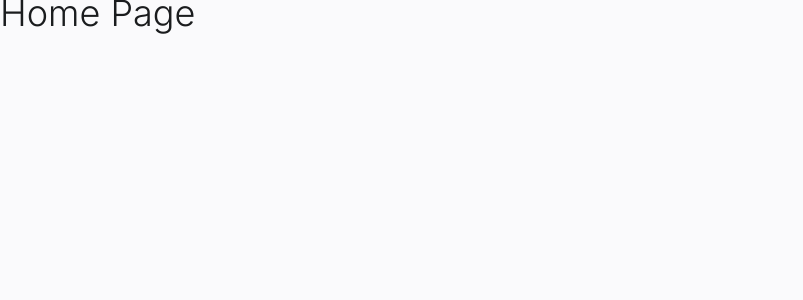
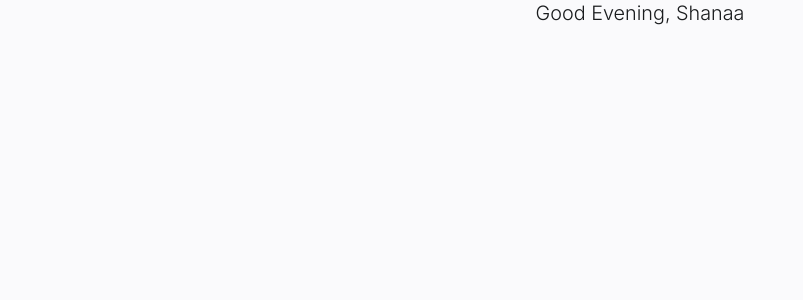
Before and after one commit to ckomondi/medbay, a Next.js app: page / in a window 1280 px wide. Shown: the top 300 px of the page, without its empty margins (0-803 px from the left). Built offline with nearby package versions, Linux system fonts and the light colour scheme.

Commit message:
Added text classes

```diff
--- a/package.json
+++ b/package.json
@@ -1,5 +1,6 @@
 {
   "dependencies": {
+    "@googlemaps/react-wrapper": "^1.1.35",
     "next": "^12.2.2",
     "react": "^18.2.0",
     "react-dom": "^18.2.0",
@@ -12,9 +13,10 @@
     "lint": "next lint"
   },
   "devDependencies": {
-    "typescript": "^4.7.4",
+    "@types/google.maps": "^3.49.2",
     "@types/node": "^18.0.3",
     "@types/react": "^18.0.15",
-    "@types/react-dom": "^18.0.6"
+    "@types/react-dom": "^18.0.6",
+    "typescript": "^4.7.4"
   }
 }
--- a/pages/index.tsx
+++ b/pages/index.tsx
@@ -1,3 +1,53 @@
+
+
+
+
+
+import styles from "../scss/home.module.scss"
+import Scrollview, { Axis } from "../utilities/components/scrollview";
+import { Wrapper, Status } from "@googlemaps/react-wrapper";
+import { useEffect, useRef, useState } from "react";
+
+
+function Home() {
+
+    return (
+
+        <main id={ styles.main }>
+            <Scrollview direction={ Axis.vertical }>
+                <h1 className="subtitle">Good Evening, Shanaa</h1>
+            </Scrollview>
+        </main>
+
+    )
+}
+
+// #region Map View
+function MapView() {
+
+    const mapReference = useRef<HTMLElement>(null);
+    const [map, setMap] = useState<google.maps.Map>();
+
+    useEffect(() => {
+
+        if (!mapReference.current) { return }
+
+        const mapView = new window.google.maps.Map(mapReference.current, {
+            zoom: 12,
+            center: { lat: 29.7604, lng:  -95.3698 }
+        });
+
+        setMap(mapView);
+
+    }, [mapReference, map]);
+
+
+    return (
+        <section className={ styles.map } ref={ mapReference }></section>
+    )
+
+}
+// #endregion
 
 
 
@@ -6,14 +56,7 @@
 
 
 
-function Home() {
 
-    return (
-
-        <h1>Home Page</h1>
-    )
-
-}
 
 
 export default Home;
--- a/scss/_variables.scss
+++ b/scss/_variables.scss
@@ -17,6 +17,10 @@ $color-success: #2BD84E;
 $color-info: #5C93FA;
 $color-warning: #FFD323;
 $color-error: #FF5E6E;
+
+// Typefaces
+$typeface-body: "Inter", sans-serif;
+$typeface-title: "Inter", sans-serif;
 
 
 // - Weights
@@ -44,6 +48,77 @@ $weight-bold: 500;
 }
 
 
+// #region Text styles
+.truncated
+{
+    overflow: hidden;
+    text-overflow: ellipsis;
+    white-space: no-wrap;
+}
+
+
+.display, h1
+{
+    font-size: 2rem;
+    font-weight: var(--bold);
+    font-family: var(--display);
+}
+
+.heading, h2
+{
+    font-size: 1.5rem;
+    font-weight: var(--bold);
+}
+
+.title, h3
+{
+    font-size: 1.25rem;
+    font-weight: var(--bold);
+}
+
+.subtitle, h4
+{
+    font-size: 1.1rem;
+    font-weight: var(--bold);
+}
+
+.label, h5
+{
+    font-weight: var(--bold);
+}
+
+
+.lead
+{
+    font-weight: var(--bold);
+    font-size: 0.95rem;
+}
+
+.caption
+{
+    font-weight: var(--bold);
+    font-size: 0.9rem;
+}
+
+.small
+{
+    font-size: 0.85rem;
+    font-weight: var(--bold);
+}
+
+.tiny
+{
+    font-size: 0.85rem;
+}
+
+.truncated
+{
+    white-space: nowrap;
+    overflow: hidden;
+    text-overflow: ellipsis;
+}
+// #endregion
+
 
 // Components
 .icon {
--- a/scss/global.scss
+++ b/scss/global.scss
@@ -22,14 +22,13 @@ html {
 
     color: app.$color-foreground;
     font-weight: app.$weight-regular;
-    font-family: "Inter", sans-serif;
+    font-family: app.$typeface-body;
 
     line-height: 150%;
 
 }
 
-
-
+// #region Font Sizes
 @media screen and (min-width: 0px) and (max-width: 599px)
 {
     html
@@ -53,3 +52,4 @@ html {
         font-size: 18px;
     }
 }
+// #endregion
--- a/scss/home.module.scss
+++ b/scss/home.module.scss
@@ -0,0 +1,20 @@
+
+
+
+
+@use "../scss/variables" as app;
+
+
+#main {
+    @include app.container;
+    width: 100vw;
+    height: 100vh;
+}
+
+
+.map {
+
+    position: fixed;
+    width: 100%;
+    height: 100%;
+}
--- /dev/null
+++ b/utilities/components/scrollview.tsx
@@ -0,0 +1,38 @@
+
+
+
+import styles from "../scss/scrollview.module.scss"
+
+
+enum Axis
+{
+    horizontal,
+    vertical
+}
+
+interface IScrollviewProperties {
+
+    id? : string;
+
+    direction: Axis;
+    children: React.ReactNode;
+}
+
+function Scrollview(props: IScrollviewProperties) {
+
+    const { id, children } = props;
+
+    return (
+        <div id={ id } className={ styles.scrollview }>
+        <div className={ (props.direction == Axis.horizontal) ? styles.horizontal : styles.vertical }>
+        <div>
+        { children }
+        </div>
+        </div>
+        </div>
+    )
+
+}
+
+export default Scrollview;
+export { Axis }
--- /dev/null
+++ b/utilities/scss/scrollview.module.scss
@@ -0,0 +1,67 @@
+
+
+.scrollview
+{
+    position: relative;
+    display: flex;
+    align-items: center;
+    justify-content: center;
+
+    width: 100%;
+    height: 100%;
+}
+
+.horizontal, .vertical
+{
+    position: absolute;
+    top: 0px;
+    left: 0px;
+    bottom: 0px;
+    right: 0px;
+
+    height: 100%;
+    width: 100%;
+
+    display: flex;
+    align-items: center;
+    justify-content: flex-start;
+
+    overflow: hidden;
+    -ms-overflow-style: none;  /* IE and Edge */
+    scrollbar-width: none;
+}
+
+.horizontal
+{
+    overflow-x: scroll;
+    overflow-y: hidden;
+}
+
+.vertical
+{
+    overflow-x: hidden;
+    overflow-y: scroll;
+    flex-direction: column;
+}
+
+.horizontal > div, .vertical > div
+{
+
+
+    display: flex;
+    align-items: center;
+    justify-content: flex-start;
+}
+
+.horizontal > div
+{
+    height: 100%;
+    width: unset;
+}
+
+.vertical > div
+{
+    width: 100%;
+    height: unset;
+    flex-direction: column;
+}
```
Also changed, not shown: 1 other file (tests, documents, lock files or other folders).
